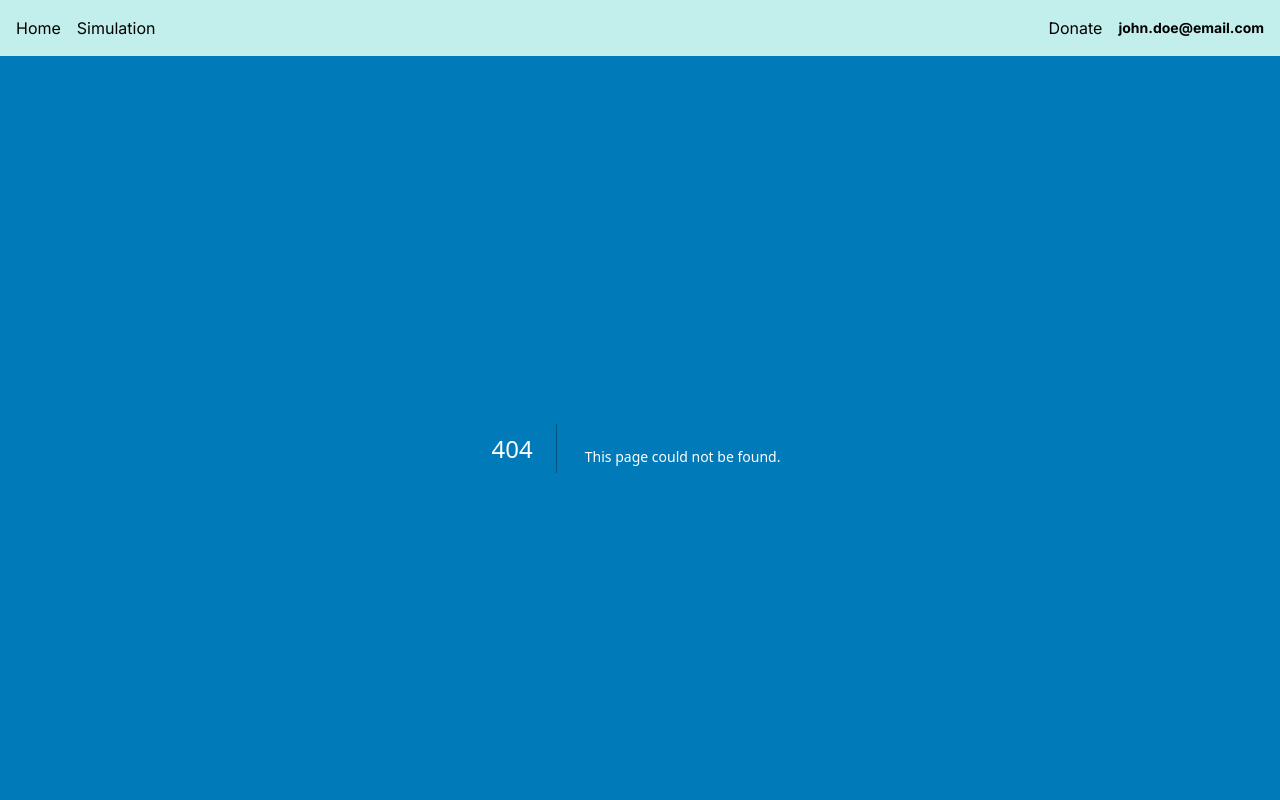
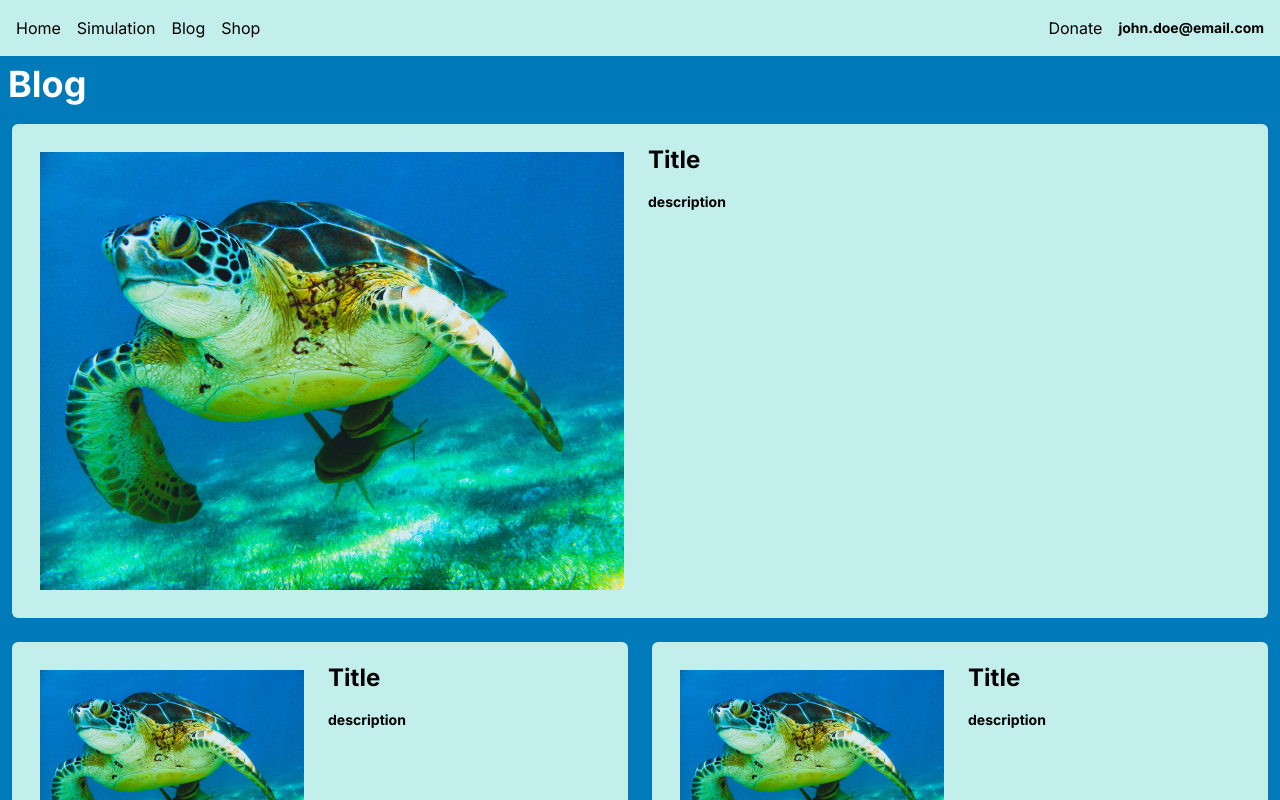
Before and after one commit to fimo3/ocean_cleaning_app, a Next.js app: page /Blog in a window 1280 px wide. Before the commit this address had no page. Built offline with nearby package versions, Linux system fonts and the light colour scheme.

Commit message:
shop and blog

```diff
--- /dev/null
+++ b/app/(components)/BlogPostCard.jsx
@@ -0,0 +1,16 @@
+import React from "react";
+import img1 from "@/public/kostenurka.png";
+import Image from "next/image";
+const BlogPostCard = () => {
+  return (
+    <div className="bg-secondary p-3 m-3  rounded-md lg:grid grid-cols-2 xs:grid-cols-1">
+      <Image src={img1} alt="Снимка :>" className="p-4 w-auto" />
+      <div>
+        <h3 id="card">Title</h3>
+        <p id="card">description</p>
+      </div>
+    </div>
+  );
+};
+
+export default BlogPostCard;
--- a/app/(components)/Nav.jsx
+++ b/app/(components)/Nav.jsx
@@ -5,6 +5,8 @@ const Nav = () => {
       <div className="flex items-center space-x-4">
         <Link href="/">Home</Link>
         <Link href="../../Simulation">Simulation</Link>
+        <Link href="../../Blog">Blog</Link>
+        <Link href="../../Shop">Shop</Link>
       </div>
       <div className="flex items-center space-x-4">
         <Link href="../../Donation">Donate</Link>
--- /dev/null
+++ b/app/Blog/page.js
@@ -0,0 +1,18 @@
+import BlogPostCard from "../(components)/BlogPostCard";
+
+const Blog = () => {
+  return (
+    <div className="">
+      <h1>Blog</h1>
+      <div>
+        <BlogPostCard />
+      </div>
+      <div className="lg:grid grid-cols-2 xs:grid-cols-1 justify-around">
+        <BlogPostCard />
+        <BlogPostCard />
+      </div>
+    </div>
+  );
+};
+
+export default Blog;
--- /dev/null
+++ b/app/Shop/page.js
@@ -0,0 +1,11 @@
+import React from "react";
+
+const Shop = () => {
+  return (
+    <div>
+      <h1>Shop</h1>
+    </div>
+  );
+};
+
+export default Shop;
```
